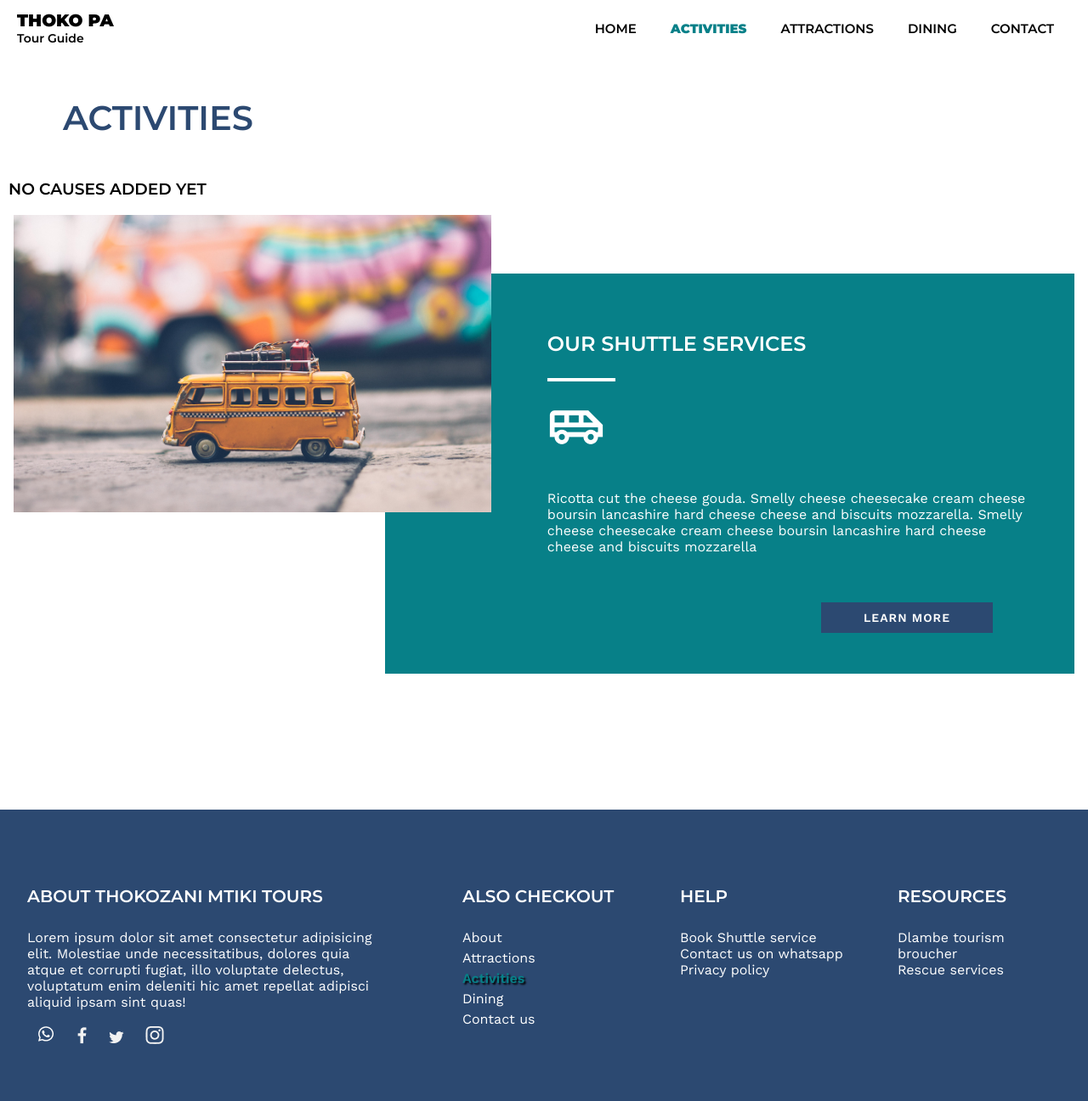
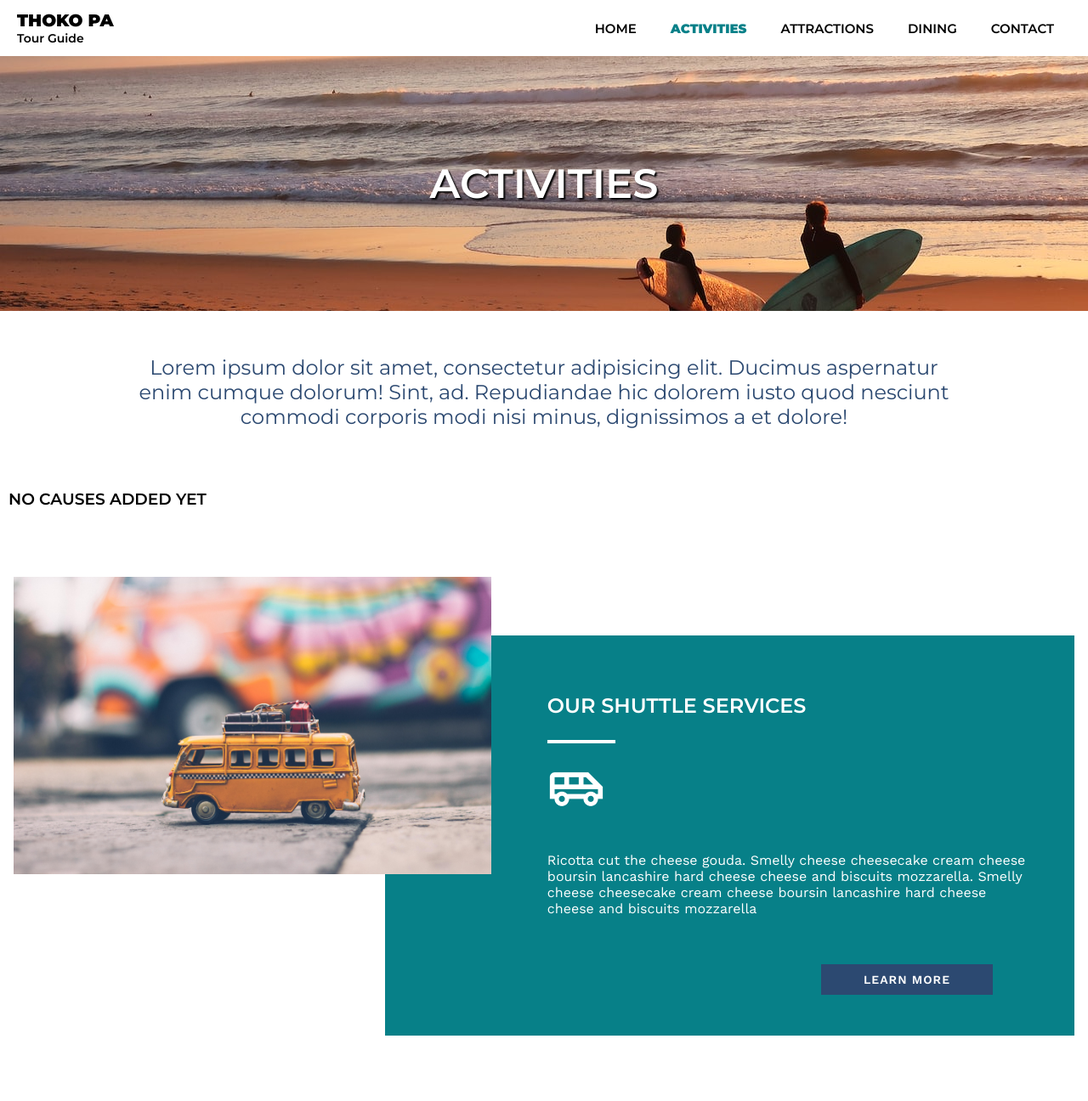
Before and after one commit to Spha88/thoko_django_app, a Django app: page /activities/ in a window 1280 px wide. Shown: the top 1296 px of the page at 85% size. Run offline with Django 4.2, Linux system fonts and the light colour scheme; data that the repository does not hold is empty.

Commit message:
Add page header to the activities page

```diff
--- a/templates/pages/activities.html
+++ b/templates/pages/activities.html
@@ -6,10 +6,12 @@
 {% block content %}
 
 <section id="activities">
-    <div class="section-container">
-        <header>
+    <header class="page_header" style="background-image: url('{% static 'images/surfing.jpg' %}')">
         <h2>Activities</h2>
     </header>
+    <section class="lead">
+        <h2>Lorem ipsum dolor sit amet, consectetur adipisicing elit. Ducimus aspernatur enim cumque dolorum! Sint, ad. Repudiandae hic dolorem iusto quod nesciunt commodi corporis modi nisi minus, dignissimos a et dolore!</h2>
+    </section>
     <main id="activities-container">
         {% if activities %}
             {% for activity in activities %}
@@ -29,9 +31,7 @@
         {% else %}
             <h3>No causes added yet</h3>
         {% endif %}
-
     </main>
-    </div>
 </section>
 
 {% include "partials/_shuttle_services.html" %}
--- a/thoko_website/scss/pages_styles/activities_page.scss
+++ b/thoko_website/scss/pages_styles/activities_page.scss
@@ -1,23 +1,10 @@
 #activities {
-    .section-container {
-        max-width: 1400px;
-        margin: 0 auto;
-        padding: 0 10px;
-    }
-
-    header {
-        margin: 3rem 0;
-        padding-left: 4rem;
-        h2 {
-            font-size: 40px;
-            color: $dark-blue;
-        }
-        @include media($laptop) {
-            padding: 0 2rem;
-        }
-    }
 
     main#activities-container {
+        max-width: 1400px;
+        margin:  0 auto 5rem;
+        padding: 0 10px;
+
         @include media($laptop) {
            padding: 0 2rem;
         }
@@ -28,7 +15,7 @@
 
     .activity-card {
         display: flex;
-        margin-bottom: 6rem;
+        margin-bottom: 2rem;
         @include media($tablet) {
             flex-direction: column;
         }
```
Also changed, not shown: thoko_website/static/css/index.css, thoko_website/static/images/surfing.jpg (added), 1 other file. Lines whose indentation alone changed are shown as unchanged.
